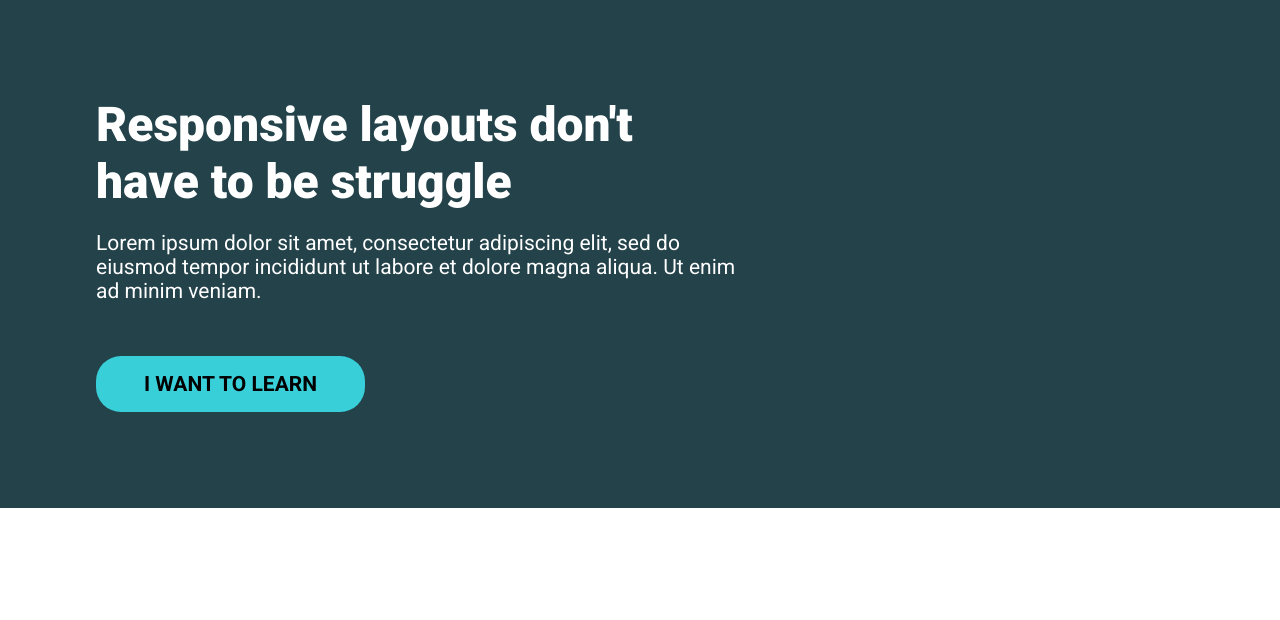
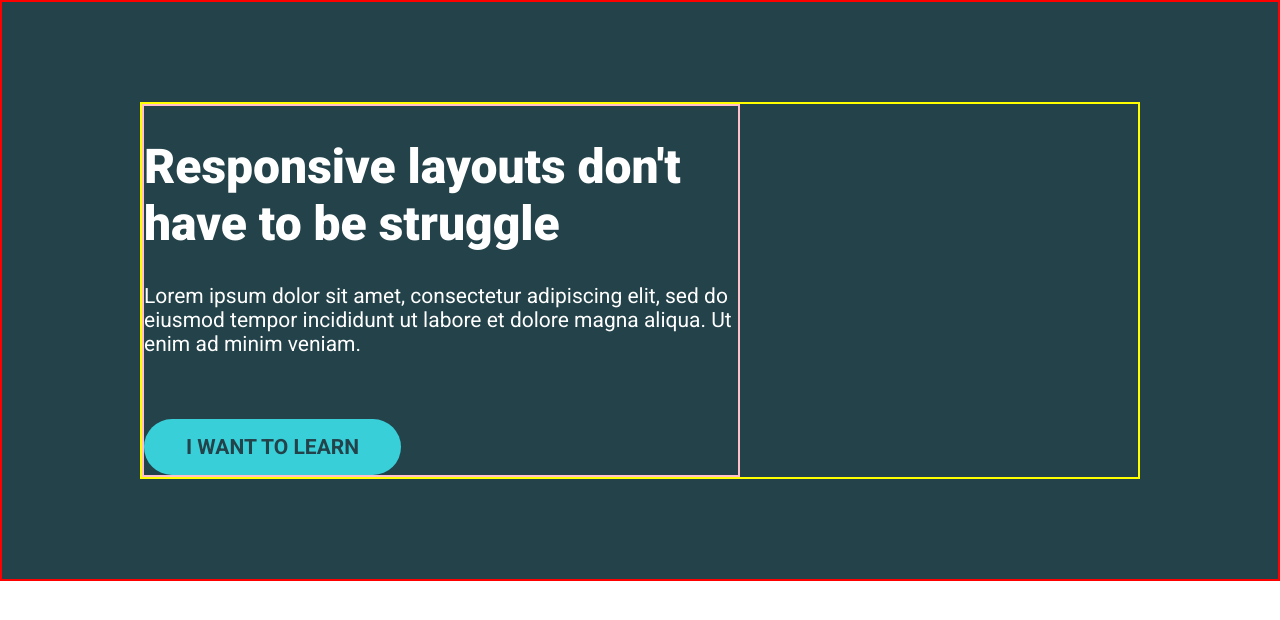
Before and after one commit to guanizorommel/Conquering-Responsive-Layout-by-Kevin-Powell, a plain HTML site: page challenge03/index.html in a window 1280 px wide. Drawn offline with Linux system fonts and the light colour scheme.

Commit message:
challenge 3
update and answer

```diff
--- a/challenge03/index.html
+++ b/challenge03/index.html
@@ -13,11 +13,14 @@
 
     <div class="hero">
         <div class="container">
-            <h1>Responsive layouts don't have to be struggle</h1>
-            <p>Lorem ipsum dolor sit amet, consectetur adipiscing elit, sed do eiusmod
-                tempor incididunt ut labore et dolore magna aliqua. Ut enim ad minim
-                veniam.</p>
-            <div class="btn"><span class="learntx">I want to learn</span></div>
+                <div class="hero__text">
+                    <h1>Responsive layouts don't have to be struggle</h1>
+                    <p>Lorem ipsum dolor sit amet, consectetur adipiscing elit, sed do eiusmod
+                        tempor incididunt ut labore et dolore magna aliqua. Ut enim ad minim
+                        veniam.</p>
+                    <div class="btn"><span class="learntx">I want to learn</span></div>
+                </div>
+            </div>
         </div>
     </div>
 
--- a/challenge03/style.css
+++ b/challenge03/style.css
@@ -2,47 +2,74 @@
 
 *{
     box-sizing: border-box;
+
+}
+
+body {
     margin: 0;
+    font-family: Roboto, sans-serif;
+    font-size: 1.3125rem;
 }
 
 
 .hero {
-    margin: 0 auto;
-    background-color: #23424A
+    background-color: #23424A;
+    padding: 100px 0;
+    color: #FFF;
+    border: 2px solid red;
 }
 
+
+
 .container {
-    padding: 6em 6em;
-    max-width: 65%
+    width: 80%;
+    max-width: 1000px;
+    margin: 0 auto;
+    border: 2px solid yellow;
 }
 
+.hero__text {
+    width: 60%;
+    border: 2px solid pink;
+}
+
+
+
 h1 {
-    color: white;
-    font-family: Roboto;
-    font-size: 48px;
+    font-size: 3rem;
     font-weight: 900;
 }
 
 p {
-    color: white;
-    font-family: Roboto;
-    font-size: 21px;
-    font-weight: 400;
-    padding: 1em 0em;
+    margin-bottom: 3em;
 }
 
 .btn {
+    display: inline-block;
+    text-decoration: none;
+    text-transform: uppercase;
     background-color: #38CFD9;
-    padding: 1em 3em;
-    border-radius: 25px;
+    color: #23424A;
+    font-weight: 900;
+    padding: .75em 2em;
+    border-radius: 100px;
     text-align: center;
-    margin-top: 2em;
-    display: inline-block;
+}
+
+.btn:hover,
+.btn:focus {
+    opacity: .75;
+    color: white;
 }
 
 .learntx {
-    font-family: Roboto;
     font-weight: 700;
-    font-size: 21px;
     text-transform: uppercase;
 }
+
+/* Media Query
+@media (max-width: 650px) {
+    p {
+        width: 100%;
+    }
+} */
```
